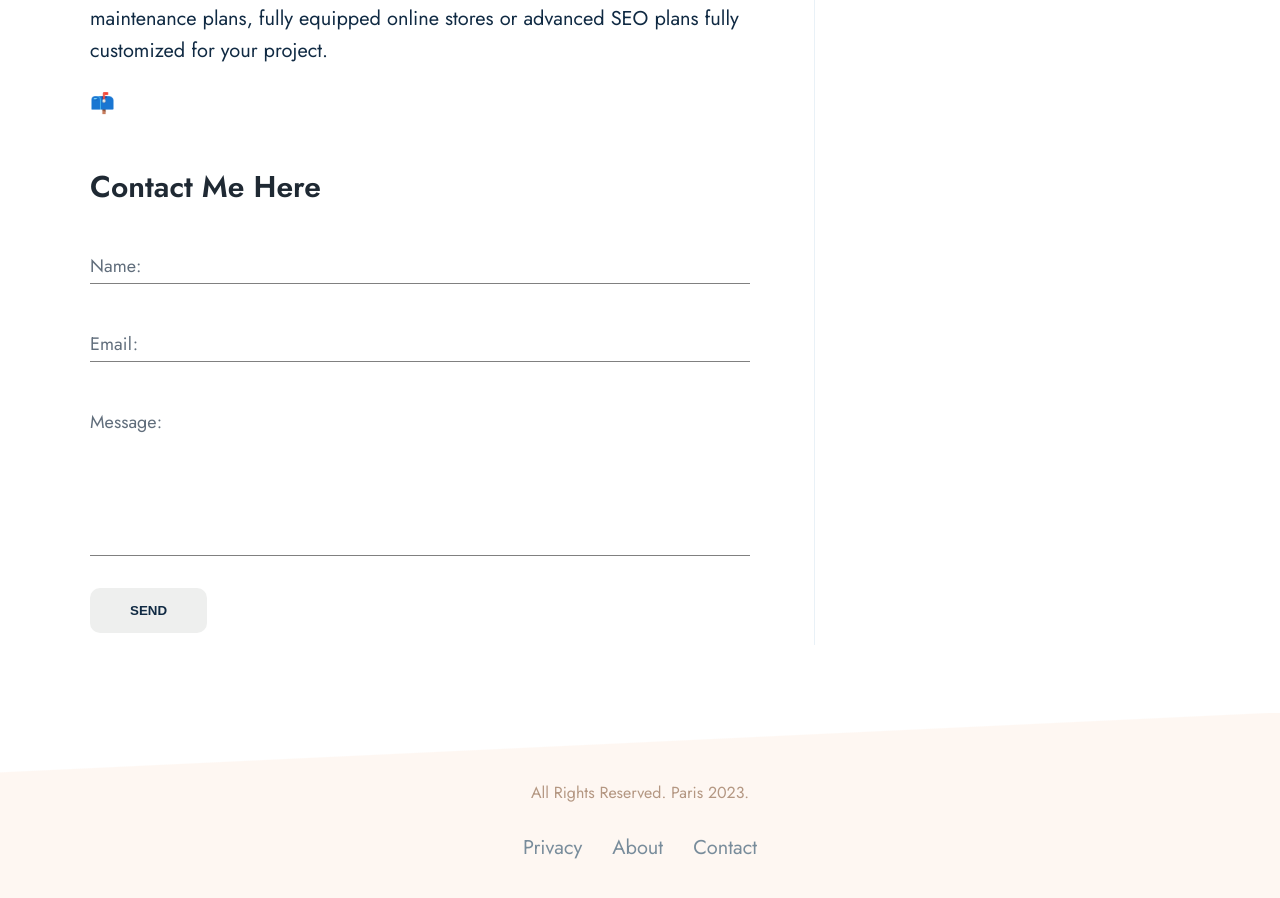
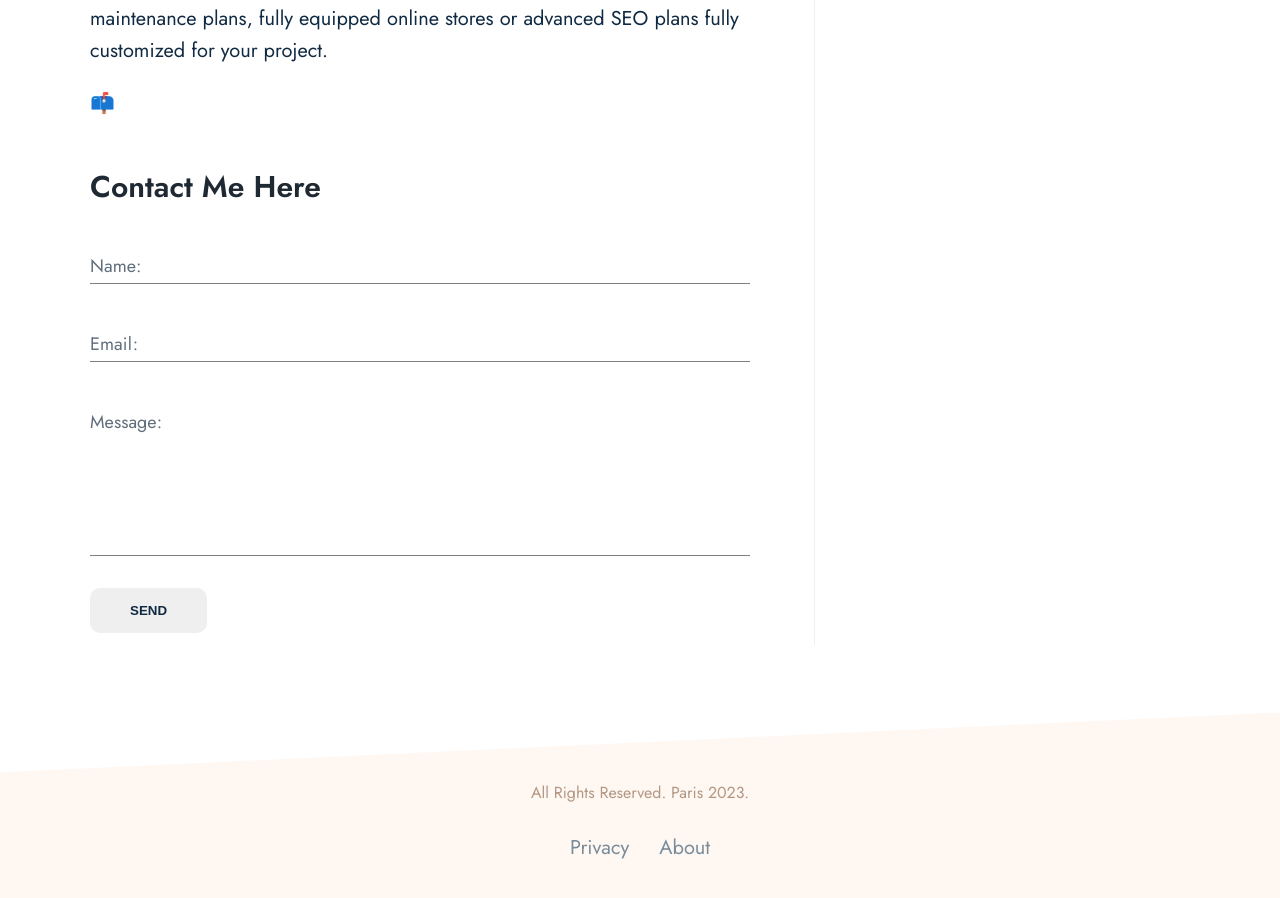
Before and after one commit to pariswebdesign/pariswebdesign.github.io, a Jekyll site: the page built from index.md, in a window 1280 px wide and 900 px high, scrolled down 2658 px. Built offline with Jekyll 4.4.1, drawn with Linux system fonts in a browser that asks for light colours.

Commit message:
Update footer.html

```diff
--- a/_includes/footer.html
+++ b/_includes/footer.html
@@ -7,9 +7,6 @@
     <ul>
       <a href="/privacy"><li>Privacy</li></a>
       <a href="/about"><li>About</li></a>
-      <a href="/contact">
-      <li>Contact</li>
-    </a>
     </ul>
 
   </footer>
```
